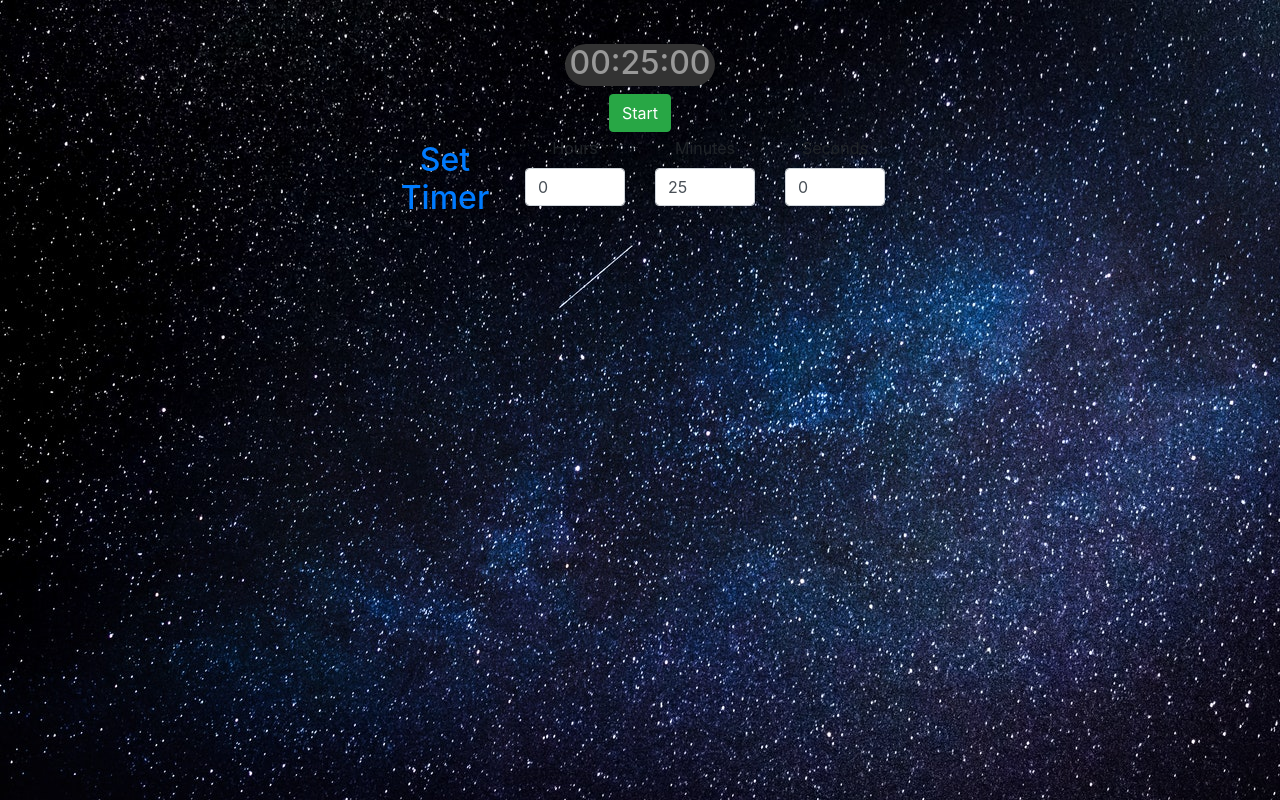
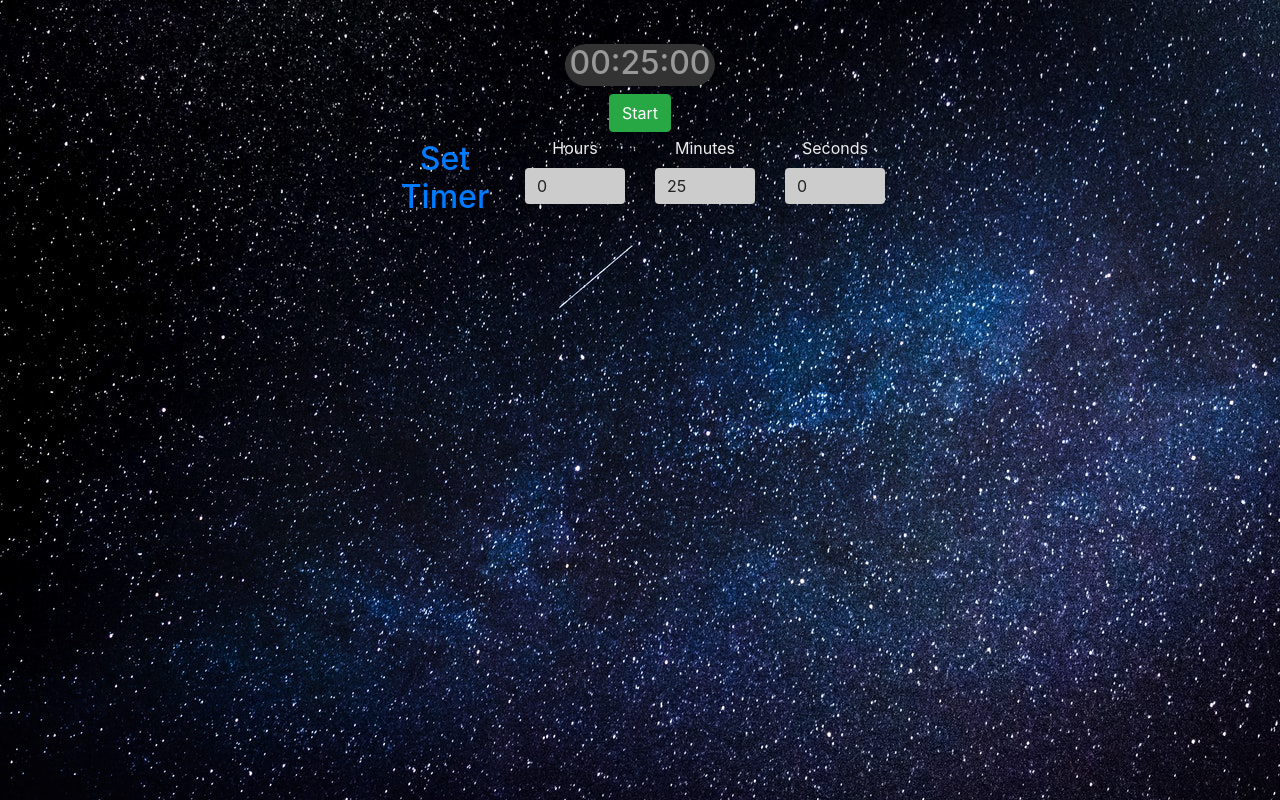
Before and after one commit to hColleen/pomodoro-clock-react, a React (Create React App) app: page / in a window 1280 px wide. Built offline with nearby package versions, Linux system fonts and the light colour scheme.

Commit message:
change video, allow autoplay

```diff
--- a/src/App.css
+++ b/src/App.css
@@ -39,6 +39,10 @@ body{
   margin-bottom: 8px;
 }
 
+iframe,
+#breakDisplay{
+  margin: auto;
+}
 h2{
   margin: auto;
 }
@@ -46,3 +50,13 @@ h2{
 .btn{
   margin: auto;
 }
+
+label{
+  color: #eee;
+}
+
+input[type=number]{
+  background: #ccc;
+  color: #222;
+  border: #666;
+}
--- a/src/components/TimerDisplay.js
+++ b/src/components/TimerDisplay.js
@@ -9,10 +9,10 @@ const leftPad = (val) => {
 
 const TimerDisplay = (props) => (
   <div>
-    <div className="row center-block">
+    <div className="row center-block" id="breakDisplay">
       {
         (props.timerState === timerStates.COMPLETE)
-        && <iframe title = "Break Time" className="center-block youtube-responsive-width" height="315" src="https://www.youtube.com/embed/nrAgK0S9hx4?autoplay=1&start=104&controls=0&showinfo=0"></iframe>
+        && <iframe title = "Break Time" className="center-block youtube-responsive-width" height="315" src="https://www.youtube.com/embed/gVKEM4K8J8A?rel=0;autoplay=1&controls=0&showinfo=0" allow = "autoplay"></iframe>
       }
     </div>
     <div className="row" id = "timeDisplay">
```
